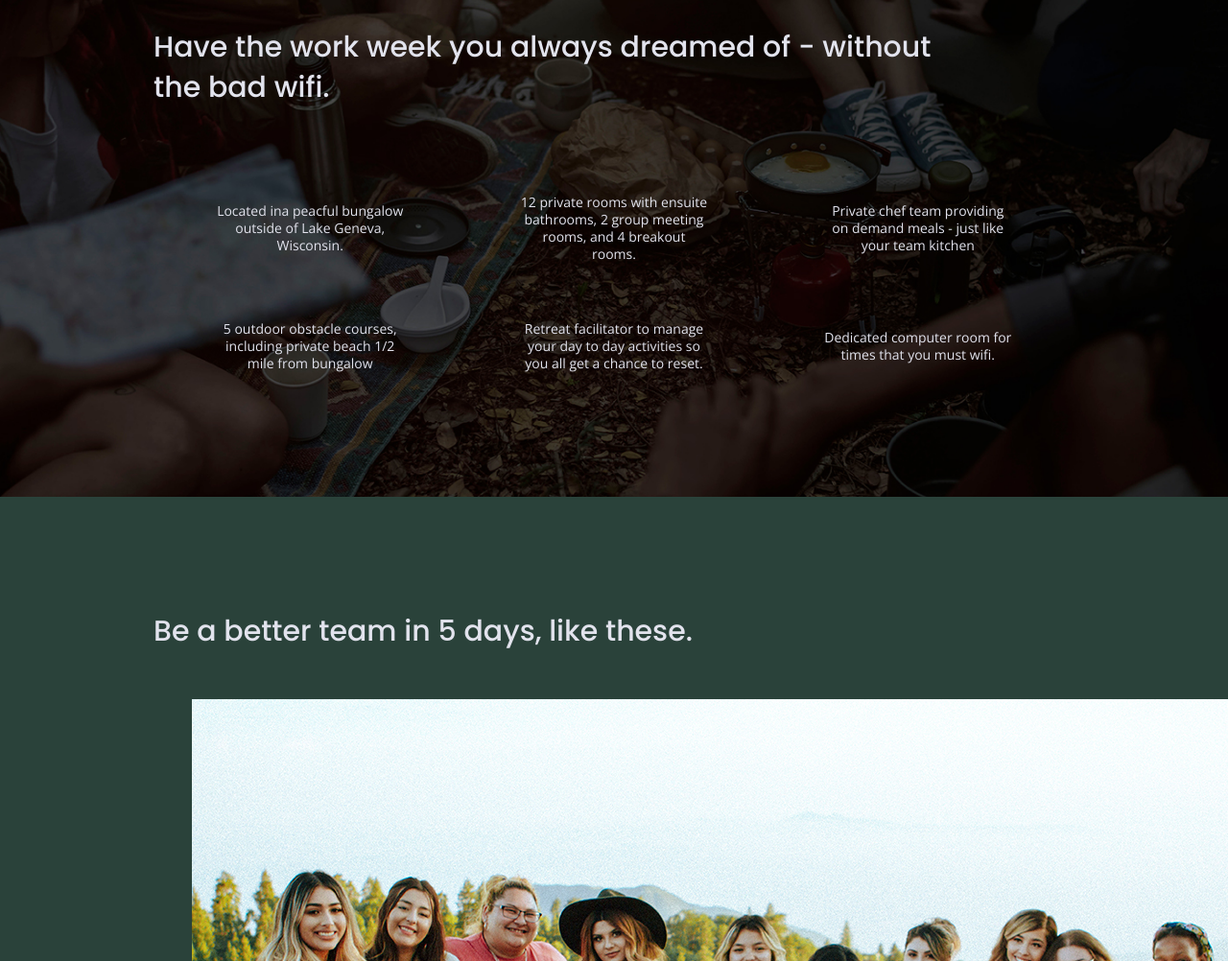
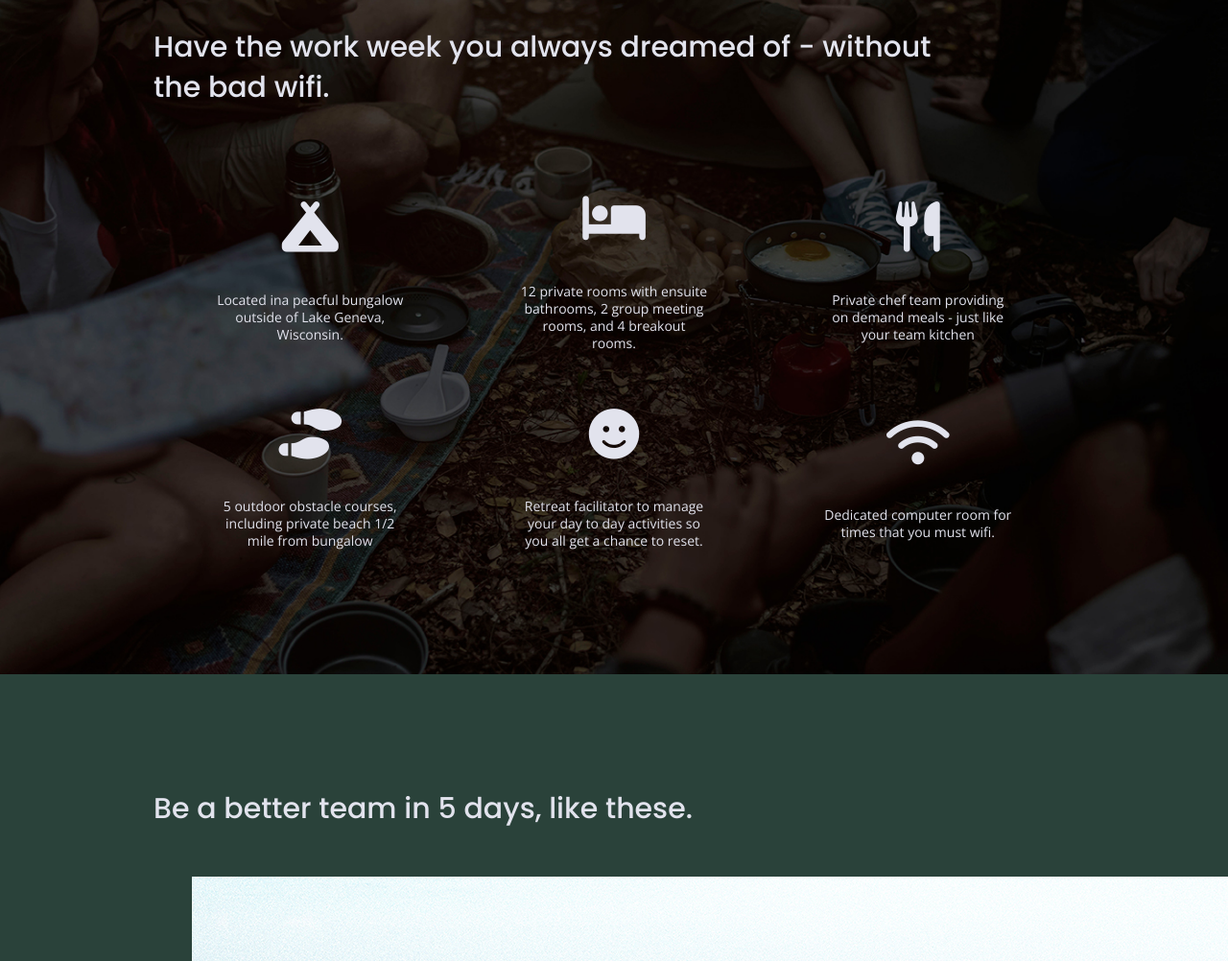
Before and after one commit to Ari-bot-unlimited/unplugged-retreat, a website: page index.html in a window 1280 px wide. Shown: the part 1035-2037 px from the top of the page at 96% size. Drawn offline with nearby package versions, Linux system fonts and the light colour scheme.

Commit message:
font-awesome icons added

```diff
--- a/css/main.css
+++ b/css/main.css
@@ -300,6 +300,11 @@ input[type=button] {
 .features article {
   width: 63%;
   margin: 30px 0;
+}
+
+.features i {
+  font-size: 3.75em;
+    margin-bottom: 40px;
 }
 
 .features .features-items {
--- a/index.html
+++ b/index.html
@@ -21,6 +21,10 @@
 
 <!-- Google fonts -->
 <link href="https://fonts.googleapis.com/css?family=Open+Sans:400,700|Poppins:500,700" rel="stylesheet">
+
+<!-- FontAwesome -->
+<script src="https://kit.fontawesome.com/b187cb42d3.js" crossorigin="anonymous"></script>
+
 
   <meta name="theme-color" content="#fafafa">
 </head>
@@ -70,6 +74,7 @@
       <div class="features-items">
         <article>
           <p class="fontawesome-icon">
+            <i class="fas fa-campground"></i>
           </p>
           <p class="features-item-description">
             Located ina peacful bungalow outside of Lake Geneva, Wisconsin.
@@ -77,6 +82,7 @@
         </article>
         <article>
           <p class="fontawesome-icon">
+            <i class="fas fa-bed"></i>
           </p>
           <p class="features-item-description">
             12 private rooms with ensuite bathrooms, 2 group meeting rooms, and 4 breakout rooms.
@@ -84,6 +90,7 @@
         </article>
         <article>
           <p class="fontawesome-icon">
+            <i class="fas fa-utensils"></i>
           </p>
           <p class="features-item-description">
             Private chef team providing on demand meals - just like your team kitchen
@@ -91,6 +98,7 @@
         </article>
         <article>
           <p class="fontawesome-icon">
+            <i class="fas fa-shoe-prints"></i>
           </p>
           <p class="features-item-description">
             5 outdoor obstacle courses, including private beach 1/2 mile from bungalow
@@ -98,6 +106,7 @@
         </article>
         <article>
           <p class="fontawesome-icon">
+            <i class="fas fa-smile"></i>
           </p>
           <p class="features-item-description">
             Retreat facilitator to manage your day to day activities so you all get a chance to reset.
@@ -105,6 +114,7 @@
         </article>
         <article>
           <p class="fontawesome-icon">
+            <i class="fas fa-wifi"></i>
           </p>
           <p class="features-item-description">
             Dedicated computer room for times that you must wifi.
```
Also changed, not shown: about/index.html (+3 -0 lines), faq/index.html (+3 -0 lines).
